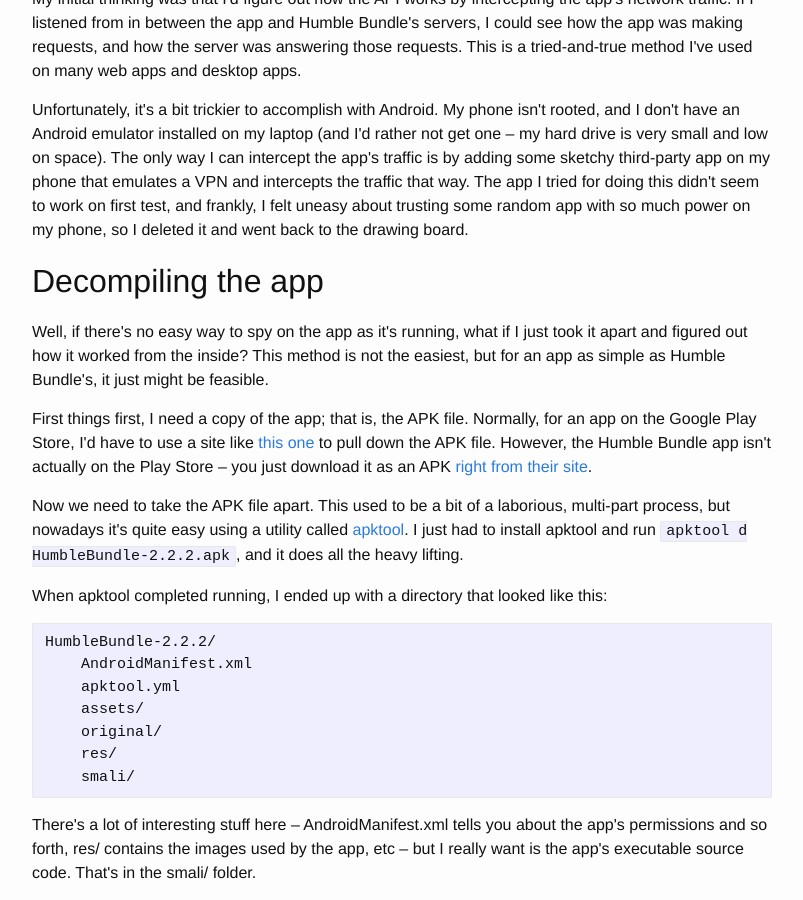
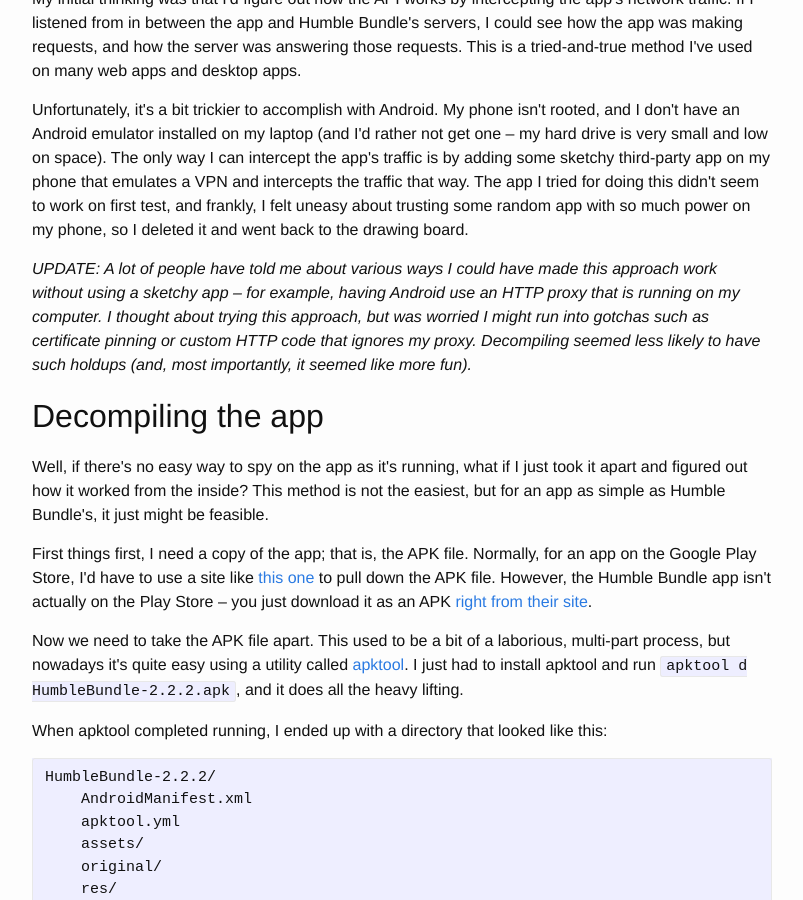
Before and after one commit to oxguy3/schiff.io, a Jekyll site: the page built from _posts/2017-07-21-reverse-engineering-humble-bundle-api.md, in a window 1280 px wide and 900 px high, scrolled down 825 px. Shown: the whole window, without its empty margins (238-1041 px from the left). Built offline with Jekyll 4.4.1, drawn with Linux system fonts in a browser that asks for light colours.

Commit message:
note about intercepting android traffic

```diff
--- a/_posts/2017-07-21-reverse-engineering-humble-bundle-api.md
+++ b/_posts/2017-07-21-reverse-engineering-humble-bundle-api.md
@@ -19,6 +19,8 @@
 My initial thinking was that I'd figure out how the API works by intercepting the app's network traffic. If I listened from in between the app and Humble Bundle's servers, I could see how the app was making requests, and how the server was answering those requests. This is a tried-and-true method I've used on many web apps and desktop apps.
 
 Unfortunately, it's a bit trickier to accomplish with Android. My phone isn't rooted, and I don't have an Android emulator installed on my laptop (and I'd rather not get one -- my hard drive is very small and low on space). The only way I can intercept the app's traffic is by adding some sketchy third-party app on my phone that emulates a VPN and intercepts the traffic that way. The app I tried for doing this didn't seem to work on first test, and frankly, I felt uneasy about trusting some random app with so much power on my phone, so I deleted it and went back to the drawing board.
+
+_UPDATE: A lot of people have told me about various ways I could have made this approach work without using a sketchy app -- for example, having Android use an HTTP proxy that is running on my computer. I thought about trying this approach, but was worried I might run into gotchas such as certificate pinning or custom HTTP code that ignores my proxy. Decompiling seemed less likely to have such holdups (and, most importantly, it seemed like more fun)._
 
 ## Decompiling the app
 
```
